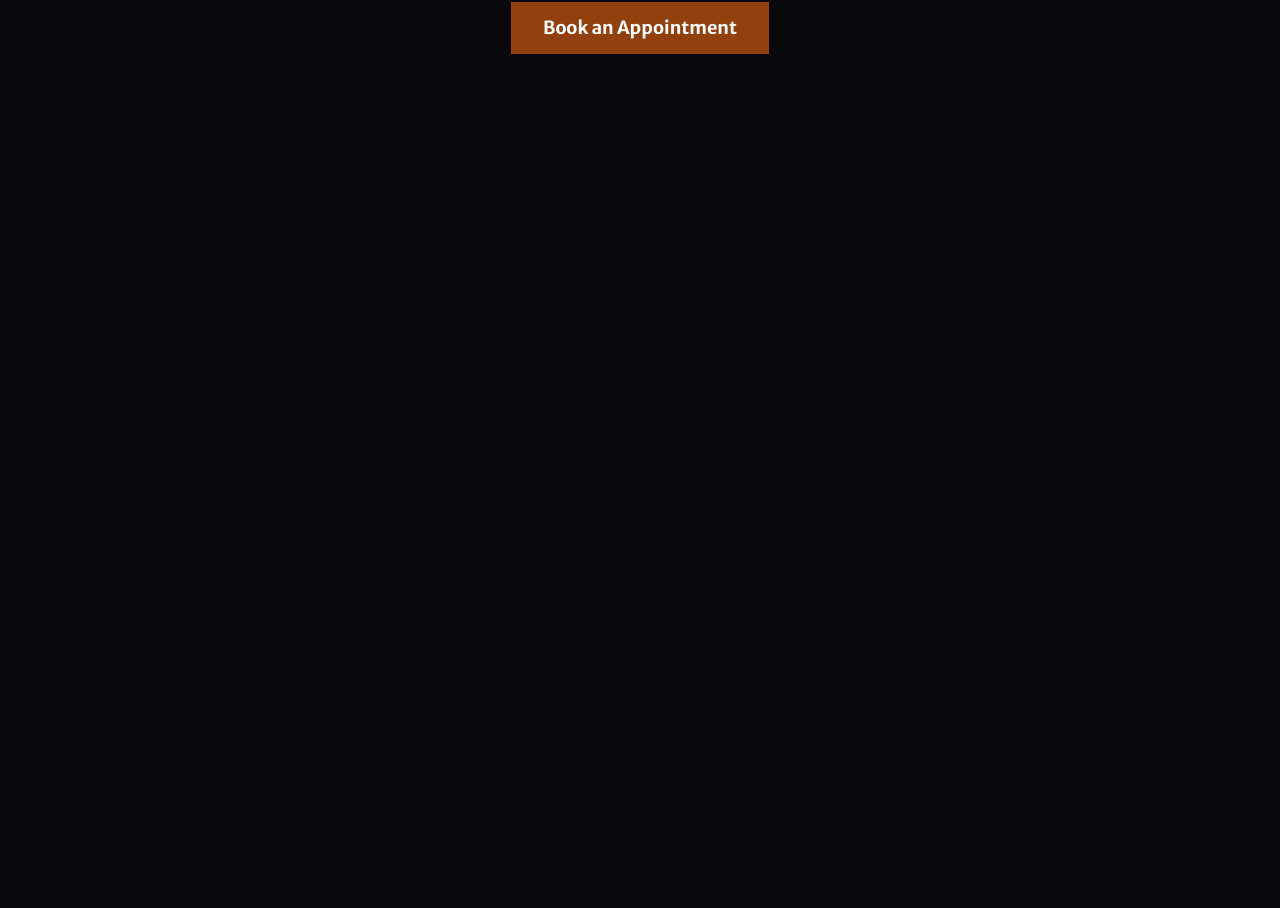
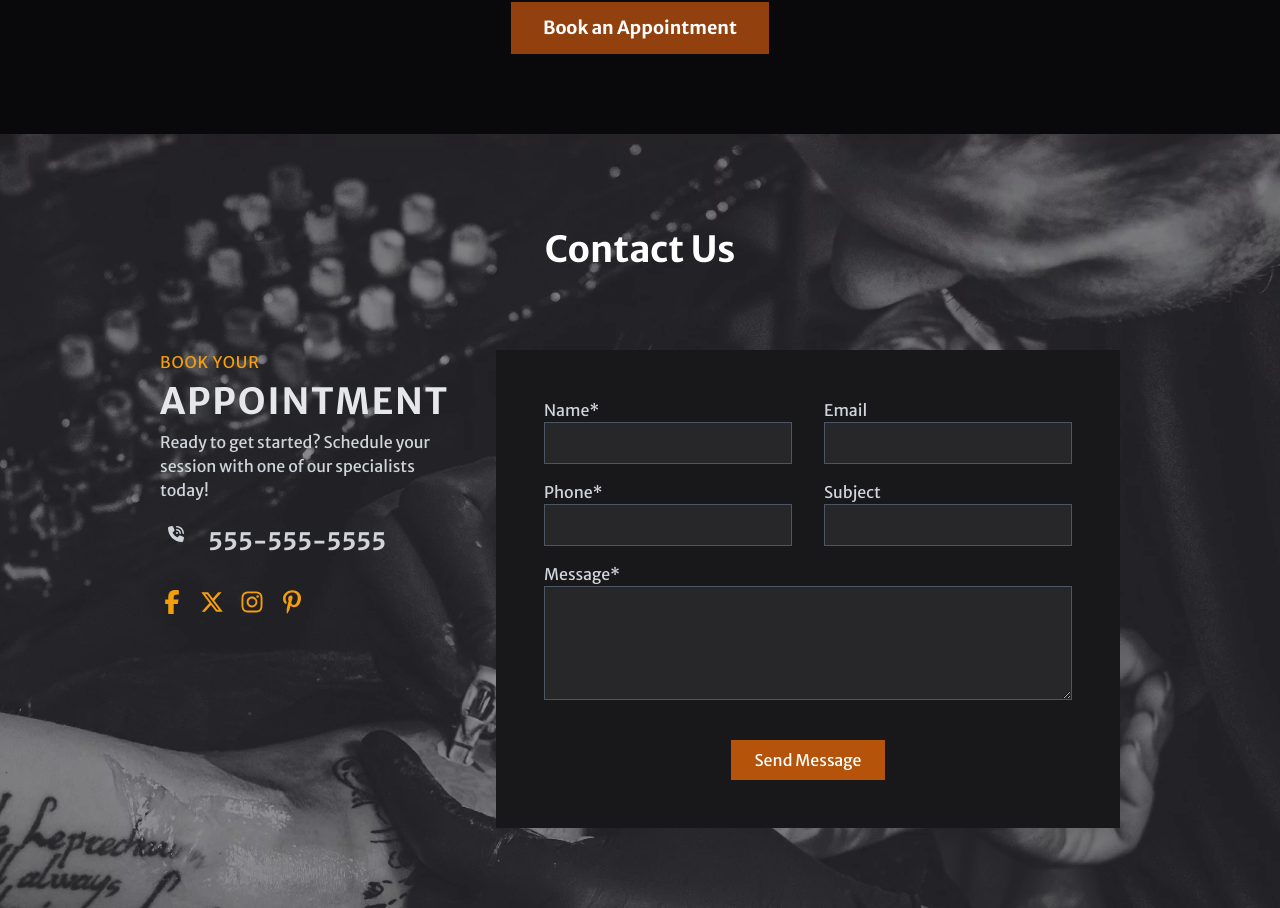
Before and after one commit to ray-mak/roofing-sample, a Next.js app: page / in a window 1280 px wide. Shown: the part 3266-4174 px from the top of the page. Before the commit the page ends 3400 px from the top, so only its background shows below. Built offline with nearby package versions, Linux system fonts and the light colour scheme.

Commit message:
Create ContactSection, Form and SocialsContainer

```diff
--- a/src/app/globals.css
+++ b/src/app/globals.css
@@ -46,6 +46,25 @@
   background-size: cover;
   background-position: center;
   z-index: -1;
+}
+
+.contact-section {
+  position: relative;
+}
+
+.contact-section::before {
+  content: "";
+  position: absolute;
+  top: 0;
+  left: 0;
+  width: 100%;
+  height: 100%;
+  background-image: url("/images/contact-bg.webp");
+  background-repeat: no-repeat;
+  background-size: cover;
+  background-position: center;
+  z-index: -1;
+  opacity: 0.7;
 }
 @media (max-width: 768px) {
   .navbar {
--- a/src/app/page.tsx
+++ b/src/app/page.tsx
@@ -1,3 +1,4 @@
+import ContactSection from "@/components/ContactSection"
 import HeroSection from "@/components/HeroSection"
 import OurArtists from "@/components/OurArtists"
 import OurWorkSection from "@/components/OurWorkSection"
@@ -10,6 +11,7 @@ export default function Home() {
       <ServicesSection />
       <OurWorkSection />
       <OurArtists />
+      <ContactSection />
     </div>
   )
 }
--- /dev/null
+++ b/src/components/ContactForm.tsx
@@ -0,0 +1,95 @@
+"use client"
+
+import { useState } from "react"
+
+const ContactForm = () => {
+  const [formData, setFormData] = useState({
+    name: "",
+    email: "",
+    phone: "",
+    subject: "",
+    message: "",
+  })
+
+  const handleChange = (
+    e:
+      | React.ChangeEvent<HTMLInputElement>
+      | React.ChangeEvent<HTMLTextAreaElement>
+  ) => {
+    setFormData({ ...formData, [e.target.name]: e.target.value })
+  }
+  return (
+    <form className="p-12 text-gray-200 bg-zinc-900">
+      <div className="flex flex-col items-center justify-center gap-6">
+        <div className="w-full grid grid-cols-1 md:grid-cols-2 gap-y-4 gap-x-8 text-gray-300">
+          <label htmlFor="name" className="flex flex-col">
+            Name{"*"}
+            <input
+              type="text"
+              id="name"
+              name="name"
+              className="p-2 border border-gray-600 bg-zinc-800"
+              value={formData.name}
+              onChange={handleChange}
+              required
+            />
+          </label>
+          <label htmlFor="email" className="flex flex-col">
+            Email
+            <input
+              type="email"
+              id="email"
+              name="email"
+              className="p-2 border border-gray-300 border-gray-600 bg-zinc-800"
+              value={formData.email}
+              onChange={handleChange}
+            />
+          </label>
+          <label htmlFor="phone" className="flex flex-col ">
+            Phone{"*"}
+            <input
+              type="tel"
+              id="phone"
+              name="phone"
+              className="p-2 border border-gray-600 bg-zinc-800"
+              value={formData.phone}
+              onChange={handleChange}
+              required
+            />
+          </label>
+          <label htmlFor="subject" className="flex flex-col">
+            Subject
+            <input
+              type="text"
+              id="subject"
+              name="subject"
+              className="p-2 border border-gray-600 bg-zinc-800"
+              value={formData.subject}
+              onChange={handleChange}
+            />
+          </label>
+          <label htmlFor="message" className="md:col-span-2 flex flex-col">
+            Message{"*"}
+            <textarea
+              id="message"
+              name="message"
+              className="p-2 border border-gray-600 bg-zinc-800"
+              rows={4}
+              required
+              value={formData.message}
+              onChange={handleChange}
+            />
+          </label>
+        </div>
+        <button
+          type="submit"
+          className="mt-4 px-6 py-2 bg-amber-700 hover:bg-amber-800 text-white transition-colors duration-300 disabled:opacity-50 disabled:cursor-not-allowed"
+        >
+          Send Message
+        </button>
+      </div>
+    </form>
+  )
+}
+
+export default ContactForm
--- /dev/null
+++ b/src/components/ContactSection.tsx
@@ -0,0 +1,37 @@
+import { faPhoneVolume } from "@fortawesome/free-solid-svg-icons"
+import { FontAwesomeIcon } from "@fortawesome/react-fontawesome"
+import Link from "next/link"
+import ContactForm from "./ContactForm"
+import SocialsContainer from "./SocialsContainer"
+
+const ContactSection = () => {
+  return (
+    <div className="contact-section flex flex-col items-center justify-center gap-4 sm:gap-10 py-20">
+      <h2 className="text-white font-bold text-4xl p-4">Contact Us</h2>
+      <div className="mt-6 w-full md:w-5/6 lg:w-3/4 lg:max-w-6xl grid grid-cols-1 xl:grid-cols-3 gap-12 p-4 md:p-0 text-gray-200">
+        <div className="flex flex-col gap-2">
+          <p className="text-amber-500 tracking-wider">BOOK YOUR</p>
+          <p className="text-4xl font-bold tracking-wider">APPOINTMENT</p>
+          <p className="text-gray-300">
+            Ready to get started? Schedule your session with one of our
+            specialists today!
+          </p>
+          <div className="mt-4 text-gray-300">
+            <Link href="tel:555-555-5555" className="flex gap-4 ">
+              <FontAwesomeIcon icon={faPhoneVolume} className="w-8" />
+              <p className="text-2xl font-semibold">555-555-5555</p>
+            </Link>
+          </div>
+          <div className="mt-6">
+            <SocialsContainer />
+          </div>
+        </div>
+        <div className="col-span-2">
+          <ContactForm />
+        </div>
+      </div>
+    </div>
+  )
+}
+
+export default ContactSection
--- /dev/null
+++ b/src/components/SocialsContainer.tsx
@@ -0,0 +1,82 @@
+import {
+  faFacebook,
+  faFacebookF,
+  faInstagram,
+  faPinterestP,
+  faXTwitter,
+} from "@fortawesome/free-brands-svg-icons"
+import { FontAwesomeIcon } from "@fortawesome/react-fontawesome"
+import Link from "next/link"
+
+const SocialsContainer = () => {
+  return (
+    <div className="w-fit grid grid-cols-4 gap-4">
+      <div>
+        <Link
+          href="https://www.facebook.com/"
+          target="_blank"
+          className="relative group flex items-center justify-center overflow-hidden"
+        >
+          <FontAwesomeIcon
+            icon={faFacebookF}
+            className="text-amber-500 w-6 h-6 group-hover:-translate-y-full transition-transform duration-300"
+          />
+          <FontAwesomeIcon
+            icon={faFacebookF}
+            className="absolute top-full text-gray-200 w-6 h-6 group-hover:-translate-y-full transition-transform duration-300"
+          />
+        </Link>
+      </div>
+      <div>
+        <Link
+          href="https://www.twitter.com/"
+          target="_blank"
+          className="relative group flex items-center justify-center overflow-hidden"
+        >
+          <FontAwesomeIcon
+            icon={faXTwitter}
+            className="text-amber-500 w-6 h-6 group-hover:-translate-y-full transition-transform duration-300"
+          />
+          <FontAwesomeIcon
+            icon={faXTwitter}
+            className="absolute top-full text-gray-200 w-6 h-6 group-hover:-translate-y-full transition-transform duration-300"
+          />
+        </Link>
+      </div>
+      <div>
+        <Link
+          href="https://www.instagram.com/"
+          target="_blank"
+          className="relative group flex items-center justify-center overflow-hidden"
+        >
+          <FontAwesomeIcon
+            icon={faInstagram}
+            className="text-amber-500 w-6 h-6 group-hover:-translate-y-full transition-transform duration-300"
+          />
+          <FontAwesomeIcon
+            icon={faInstagram}
+            className="absolute top-full text-gray-200 w-6 h-6 group-hover:-translate-y-full transition-transform duration-300"
+          />
+        </Link>
+      </div>
+      <div>
+        <Link
+          href="https://www.pinterest.com/"
+          target="_blank"
+          className="relative group flex items-center justify-center overflow-hidden"
+        >
+          <FontAwesomeIcon
+            icon={faPinterestP}
+            className="text-amber-500 w-6 h-6 group-hover:-translate-y-full transition-transform duration-300"
+          />
+          <FontAwesomeIcon
+            icon={faPinterestP}
+            className="absolute top-full text-gray-200 w-6 h-6 group-hover:-translate-y-full transition-transform duration-300"
+          />
+        </Link>
+      </div>
+    </div>
+  )
+}
+
+export default SocialsContainer
```
Also changed, not shown: package.json (+10 -5 lines), public/images/contact-bg.webp (added), 1 other file (tests, documents, lock files or other folders).
